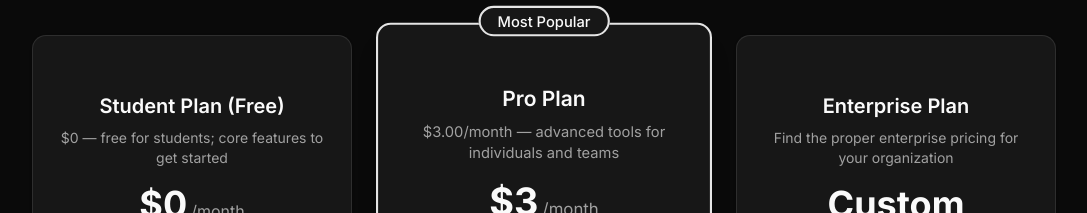
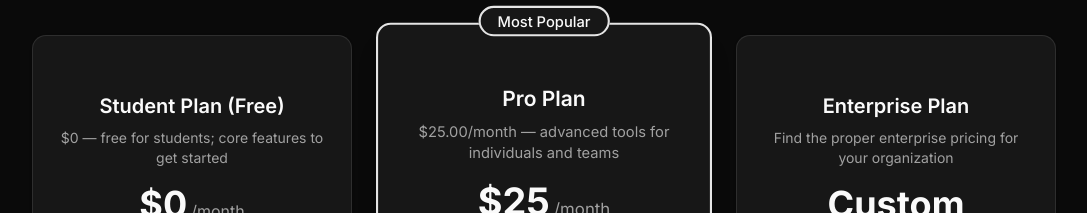
Before and after one commit to ConsoleMangena/sitesurveyorsite, a Next.js app: page / in a window 1280 px wide. Shown: the part 1380-1593 px from the top of the page, without its empty margins (96-1183 px from the left). Built offline with nearby package versions, Linux system fonts and the light colour scheme; no server answers.

Commit message:
Pricing: set Pro Plan to 5.00/month

```diff
--- a/components/pricing.tsx
+++ b/components/pricing.tsx
@@ -23,8 +23,8 @@ export default function Pricing() {
     },
     {
       name: "Pro Plan",
-      desc: "$3.00/month — advanced tools for individuals and teams",
-      price: 3,
+      desc: "$25.00/month — advanced tools for individuals and teams",
+      price: 25,
       isMostPop: true,
       features: [
         "Everything in Free",
```
